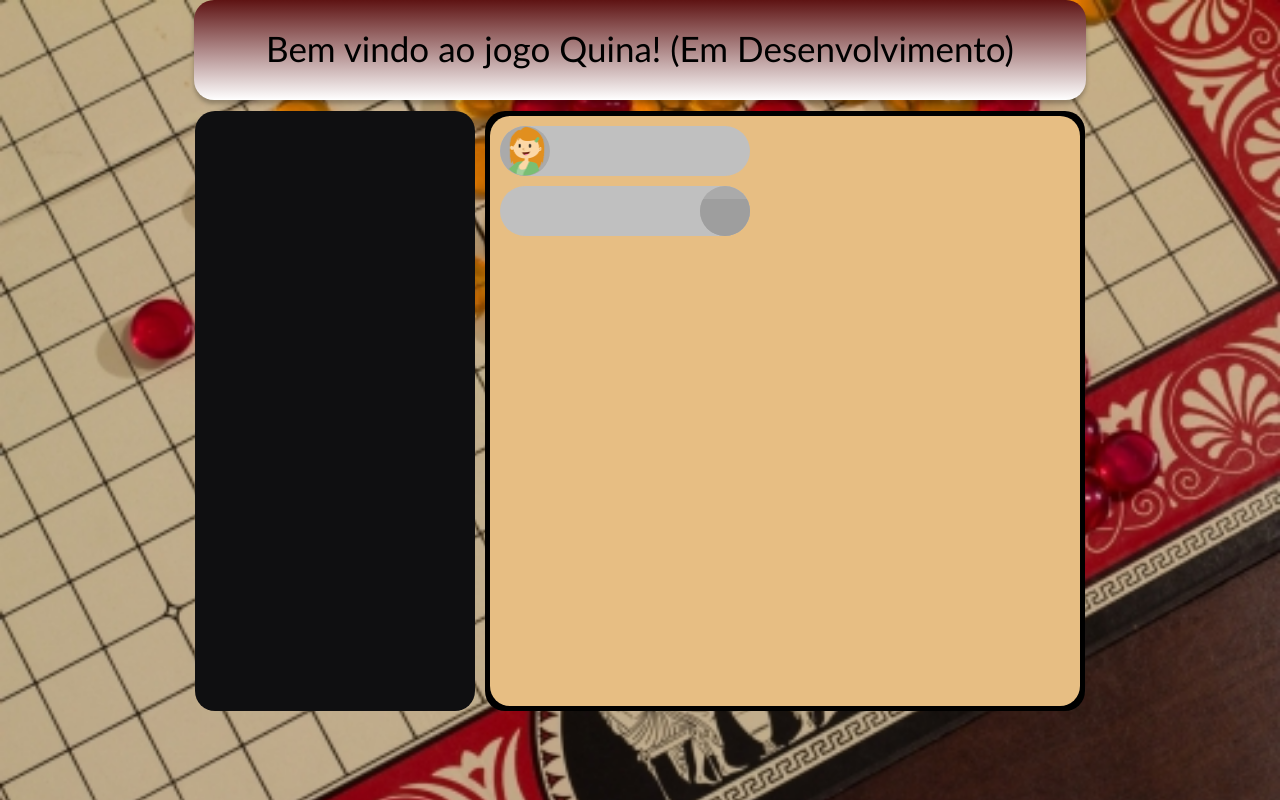
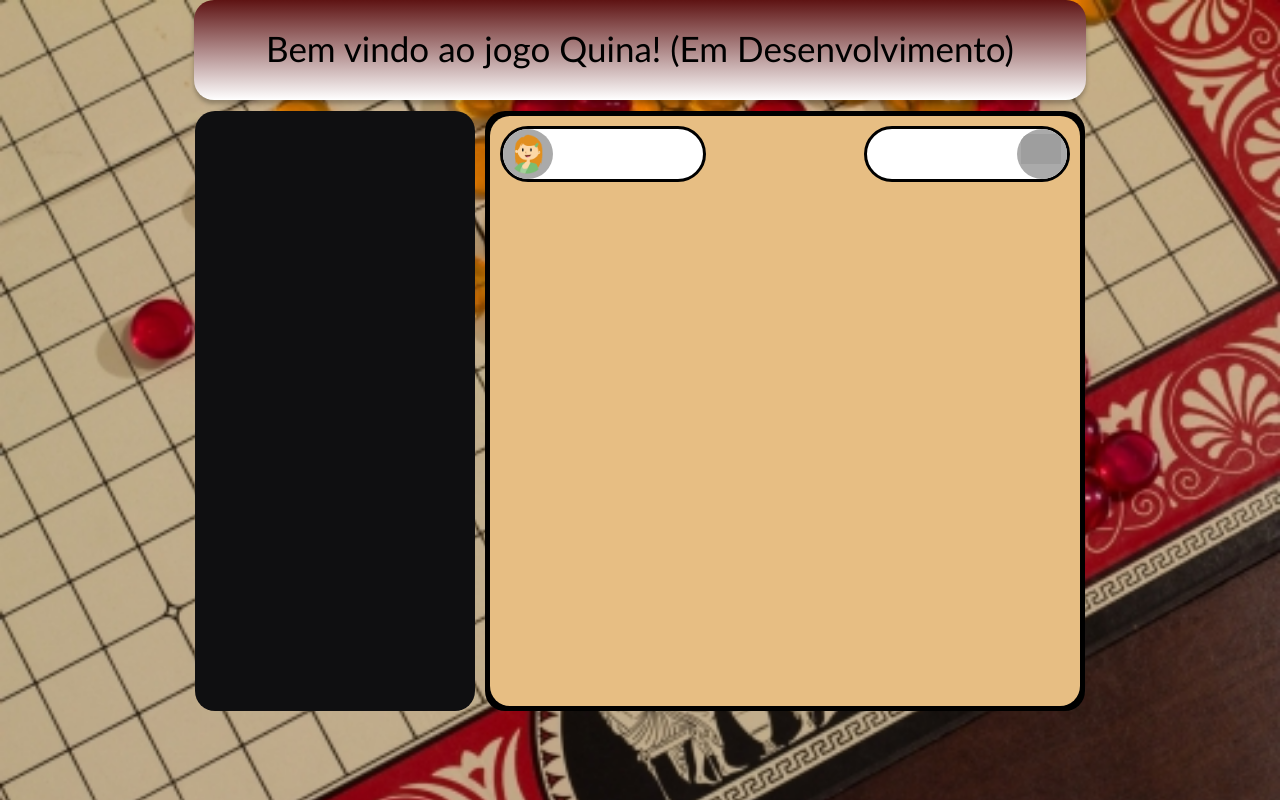
Before and after one commit to Vitorvp/ES2, a PHP site: page / in a window 1280 px wide. Run offline with PHP 8.4, Linux system fonts and the light colour scheme; grey boxes are pictures that could not be loaded.

Commit message:
Inserção de avatar e frame de pontuação

```diff
--- a/default.css
+++ b/default.css
@@ -45,18 +45,18 @@
           border-radius: 20px;
 }
 .cabecalho_artigo {
-           margin:0px auto 0px auto;
-           width:250px;
-           height:50px;
-          position: relative;
-          background:#c0c0c0;
-          margin:10px;
+          margin:0px auto 0px auto;
+          width:200px;
+          height:50px;
+          background:#ffffff;
+          border: 3px solid #000000;
           border-radius: 50px;
+          margin: 10px;
 }
 .artigo {
-           margin:0px auto 0px auto;
-           width:590px;
-           height:590px;
+          margin:0px auto 0px auto;
+          width:590px;
+          height:590px;
           float:left;
           background:#E7BE83;
           margin:5px;
@@ -96,7 +96,25 @@
 }
 
   .circle img {
-    position: absolute;
+    position:relative;
     bottom: 0;
-    width: 100%;
+    width: 80%;
+    margin-top: 5px;
+    margin-left: 4px;
 }
+
+  .fundo{
+  position: absolute;
+  border-radius: 50%;
+  width: 60px;
+  height: 60px;
+  background: #FFFFFF;
+  border: 3px solid #000000;
+  box-sizing: border-box;
+  box-shadow: inset 0px 4px 4px rgba(0, 0, 0, 0.25);
+}
+
+  .ctnFlex{
+    display: flex;
+    justify-content: space-between;
+}
```
